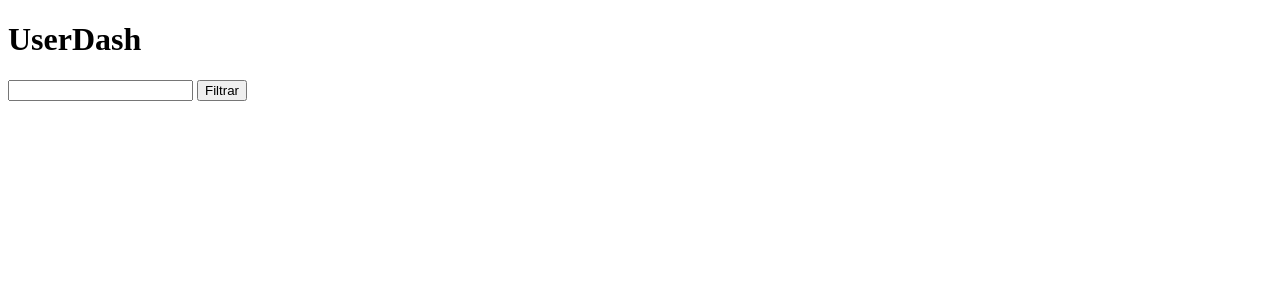
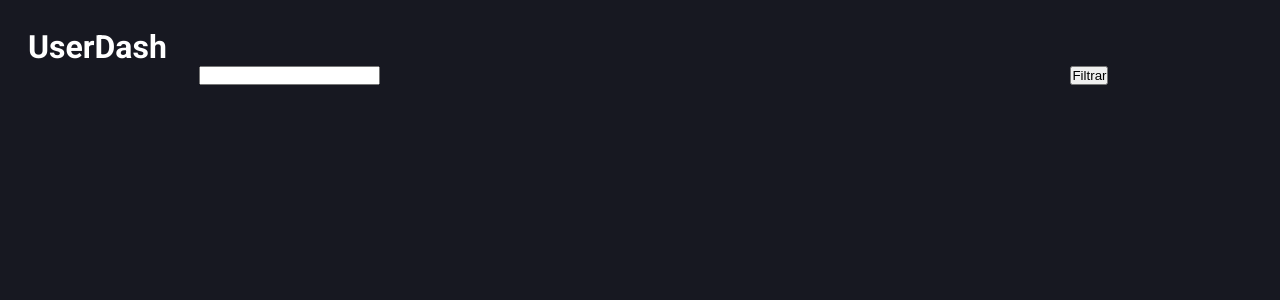
Before and after one commit to AllyssonR/entendendo_useMemo, a React (Vite) app: page / in a window 1280 px wide. Shown: the top 300 px of the page. Built offline with nearby package versions, Linux system fonts and the light colour scheme.

Commit message:
styling header and background

```diff
--- a/index.html
+++ b/index.html
@@ -2,6 +2,12 @@
 <html lang="en">
   <head>
     <meta charset="UTF-8" />
+    <link rel="preconnect" href="https://fonts.googleapis.com" />
+    <link rel="preconnect" href="https://fonts.gstatic.com" crossorigin />
+    <link
+      href="https://fonts.googleapis.com/css2?family=Roboto:wght@300;400;700&display=swap"
+      rel="stylesheet"
+    />
     <link rel="icon" type="image/svg+xml" href="/vite.svg" />
     <meta name="viewport" content="width=device-width, initial-scale=1.0" />
     <title>Vite + React + TS</title>
--- a/src/App.tsx
+++ b/src/App.tsx
@@ -2,7 +2,7 @@ import { useState } from "react";
 import { Users } from "./Components/Users";
 import { FormEvent } from "react";
 import { User } from "./types/user";
-
+import "./styles/app.scss";
 export function App() {
   const [filter, setFilter] = useState("");
   const [users, setUsers] = useState<User[]>([]);
@@ -14,9 +14,11 @@ export function App() {
   }
 
   return (
-    <div>
+    <div className="mainPage">
       <h1>UserDash</h1>
+
       <form onSubmit={handleSubmit}>
+        <div className="header">
           <input
             type="text"
             value={filter}
@@ -24,6 +26,7 @@ export function App() {
           />
           &nbsp;
           <button type="submit">Filtrar</button>
+        </div>
       </form>
       <Users users={users} />
     </div>
--- a/src/main.tsx
+++ b/src/main.tsx
@@ -1,7 +1,7 @@
 import React from "react";
 import ReactDOM from "react-dom/client";
 import { App } from "./App";
-
+import'./styles/global.scss'
 ReactDOM.createRoot(document.getElementById("root") as HTMLElement).render(
   <React.StrictMode>
     <App />
--- /dev/null
+++ b/src/styles/app.scss
@@ -0,0 +1,37 @@
+div .mainPage {
+  margin-left: 1.75rem;
+  display: flex;
+  flex-direction: column;
+  h1 {
+    color: var(--white);
+    margin-top: 1.75rem;
+  }
+}
+
+.header {
+  display: flex;
+  align-items: center;
+  justify-content: space-around;
+  form {
+    display: flex;
+    align-items: center;
+    justify-content: space-between;
+    gap: 1rem;
+    margin-left: 10rem;
+    margin-top: 1rem;
+    input {
+      padding: 1rem 51  rem;
+      width: 100%;
+      background: var(--gray-700);
+      border-radius: 15px;
+      border: none;
+    }
+    button {
+      padding: 1rem 2rem;
+      border: none;
+      border-radius: 15px;
+      background: var(--blue-500);
+      color: var(--white);
+    }
+  }
+}
--- a/src/styles/global.scss
+++ b/src/styles/global.scss
@@ -1,11 +1,18 @@
 :root {
   --gray-900: #171821;
+  --gray-700: #21222d;
   --gray-300: #76767a;
-  --gray-700: #21222d;
   --blue-500: #22aef5;
+  --white:    #FFFFFF;
 }
 * {
   padding: 0;
   margin: 0;
   box-sizing: border-box;
 }
+body {
+  background-color: var(--gray-900);
+  font-family: "Roboto",sans-serif;
+  height: 100vh;
+  width: 100vw;
+}
```
Lines whose indentation alone changed are shown as unchanged.
